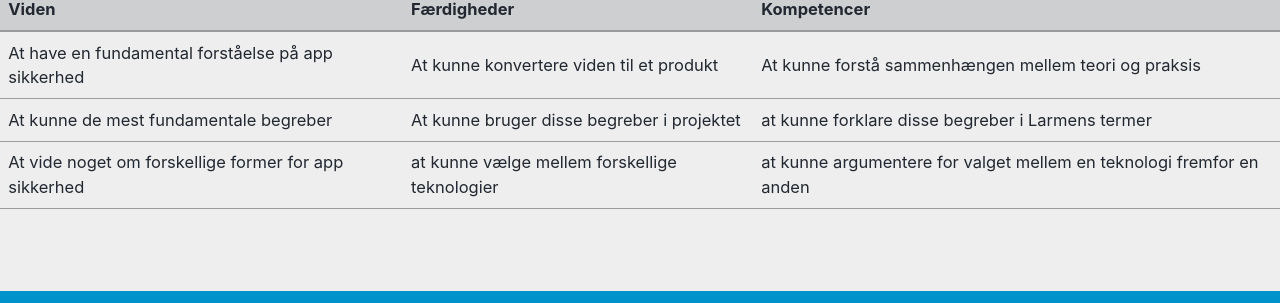
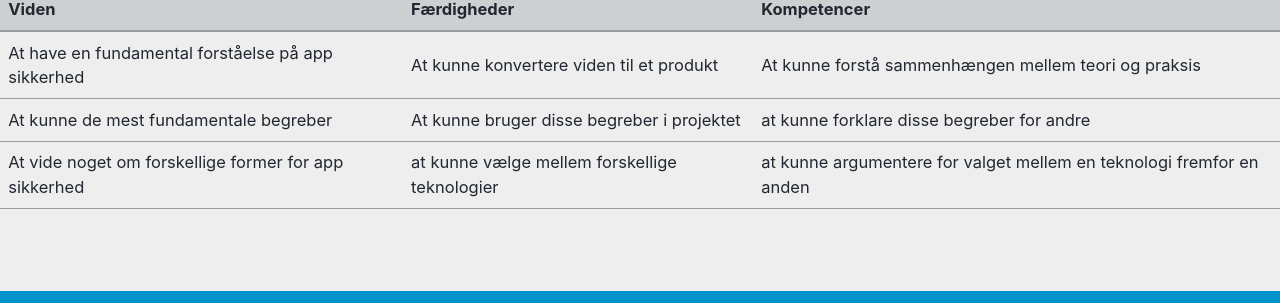
Before and after one commit to Emil428f/Portfolio, a Jekyll site: the page built from plan.md, in a window 1280 px wide. Shown: the part 540-843 px from the top of the page. Built offline with Jekyll 4.4.1, drawn with Linux system fonts in a browser that asks for light colours; cached includes are drawn as plain includes; nearby versions of some CDN libraries; our own code applies the rules of GitHub Pages for plain Markdown files.

Commit message:
Update plan.md

```diff
--- a/plan.md
+++ b/plan.md
@@ -17,5 +17,5 @@ author_profile: true
 | Viden | Færdigheder | Kompetencer |
 |-------|--------     |---------    |
 | At have en fundamental forståelse på app sikkerhed | At kunne konvertere viden til et produkt | At kunne forstå sammenhængen mellem teori og praksis |
-| At kunne de mest fundamentale begreber | At kunne bruger disse begreber i projektet | at kunne forklare disse begreber i Larmens termer |
+| At kunne de mest fundamentale begreber | At kunne bruger disse begreber i projektet | at kunne forklare disse begreber for andre |
 | At vide noget om forskellige former for app sikkerhed | at kunne vælge mellem forskellige teknologier | at kunne argumentere for valget mellem en teknologi fremfor en anden |
```
